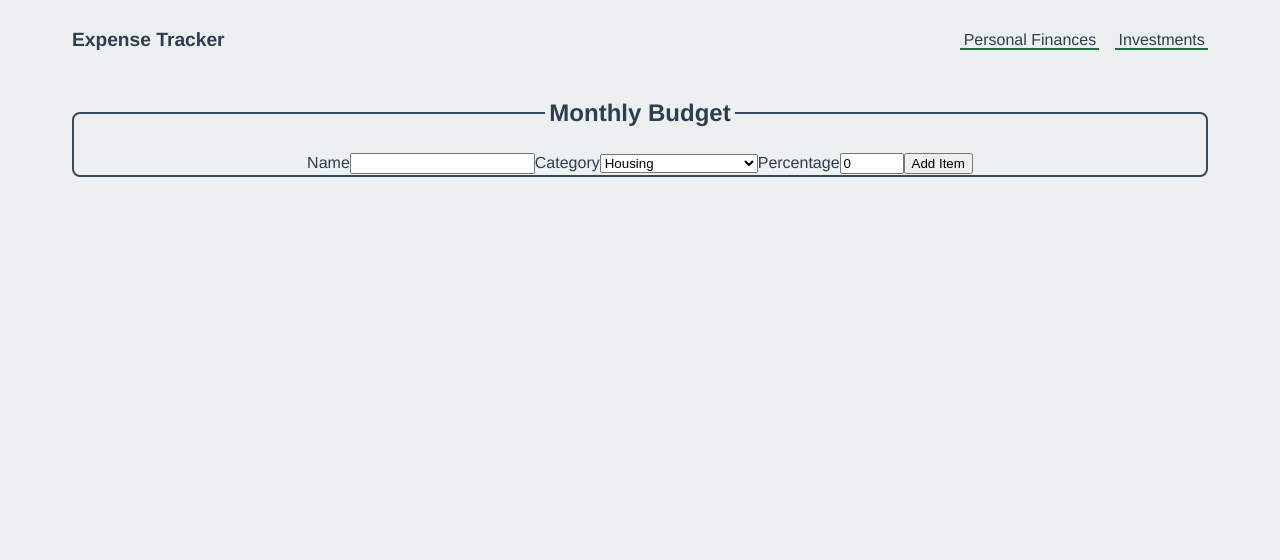
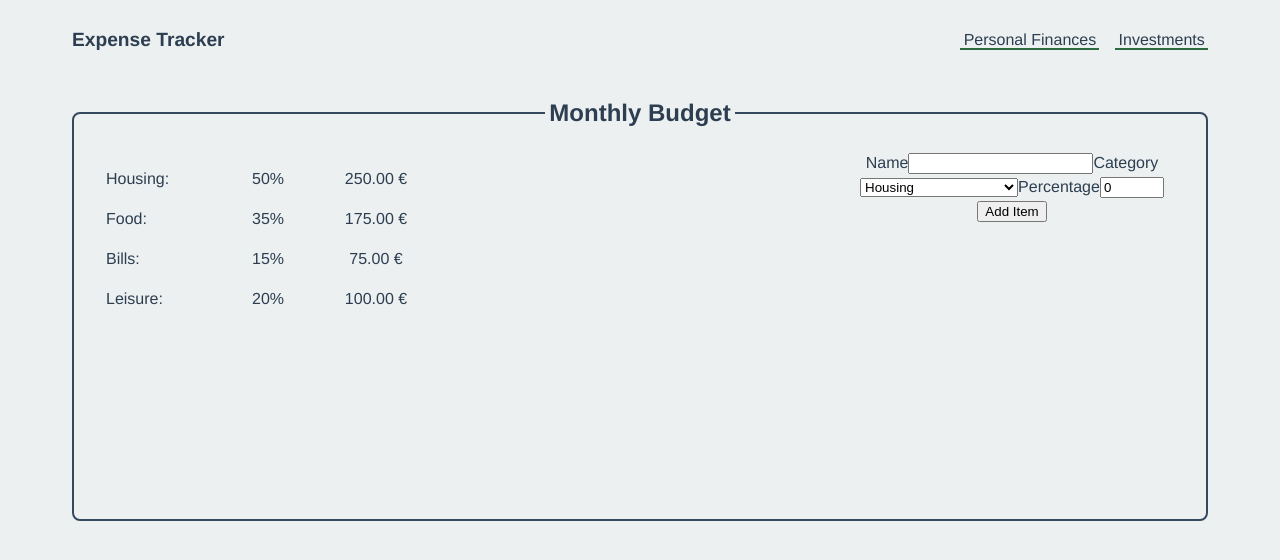
Before and after one commit to andrebarros7201/expense-tracker, a React (Vite) app: page /personal-finances in a window 1280 px wide. Shown: the top 560 px of the page. Built offline with nearby package versions, Linux system fonts and the light colour scheme.

Commit message:
display categories total percentages and total value

```diff
--- a/src/components/budget/Budget.jsx
+++ b/src/components/budget/Budget.jsx
@@ -3,6 +3,7 @@ import styles from "./budget.module.scss";
 import BudgetDistribution from "./components/budgetDistribution/BudgetDistribution.jsx";
 import BudgetTable from "./components/budgetTable/BudgetTable.jsx";
 import { createContext, useState } from "react";
+import BudgetAddItemForm from "./components/budgetAddItem/BudgetAddItemForm.jsx";
 
 export const BudgetContext = createContext(null);
 
@@ -11,17 +12,20 @@ const initialBudget = [
   { name: "Groceries", category: "Food", percentage: 25 },
   { name: "Utilities", category: "Bills", percentage: 15 },
   { name: "Entertainment", category: "Leisure", percentage: 20 },
+  { name: "Internet", category: "Housing", percentage: 10 },
+  { name: "Dining Out", category: "Food", percentage: 10 },
 ];
 
 const expenseCategories = [
   "Housing",
   "Utilities",
-  "Groceries",
+  "Food",
   "Transportation",
   "Insurance",
   "Healthcare",
   "Debt Payments",
-  "Entertainment",
+  "Bills",
+  "Leisure",
   "Dining Out",
   "Education",
   "Savings & Investments",
@@ -32,7 +36,7 @@ const expenseCategories = [
 ];
 
 export default function Budget() {
-  const [income, setIncome] = useState(0);
+  const [income, setIncome] = useState(500);
   const [budget, setBudget] = useState(initialBudget);
 
   const addBudgetItem = (newItem) => {
@@ -58,6 +62,7 @@ export default function Budget() {
   return (
     <BudgetContext.Provider
       value={{
+        income,
         budget,
         expenseCategories,
         addBudgetItem,
@@ -71,6 +76,7 @@ export default function Budget() {
         <div className={styles["budget__container"]}>
           <BudgetDistribution />
           <BudgetTable />
+          <BudgetAddItemForm />
         </div>
       </main>
     </BudgetContext.Provider>
--- a/src/components/budget/budget.module.scss
+++ b/src/components/budget/budget.module.scss
@@ -1,4 +1,6 @@
 .budget__container {
-  display: flex;
-  flex-flow: row nowrap;
+  display: grid;
+  grid-template-columns: repeat(3, 1fr);
+  grid-template-rows: repeat(2, 1fr);
+  gap: 1rem;
 }
--- a/src/components/budget/components/budgetDistribution/BudgetDistribution.jsx
+++ b/src/components/budget/components/budgetDistribution/BudgetDistribution.jsx
@@ -1,12 +1,36 @@
 import { useContext } from "react";
-import "../budget.module.scss";
+import styles from "./BudgetDistribution.module.scss";
 import PropTypes from "prop-types";
 import { BudgetContext } from "../../Budget.jsx";
 
 export default function BudgetDistribution() {
-  const { income, budget, handleIncomeChange } = useContext(BudgetContext);
+  const { budget, income, expenseCategories } = useContext(BudgetContext);
 
-  return <section></section>;
+  return (
+    <section className={styles["distribution"]}>
+      {expenseCategories.map((category) => {
+        const filteredBudget = budget.filter((x) => x.category === category);
+        return filteredBudget.length > 0 ? (
+          <div key={category} className={styles["distribution__category"]}>
+            <p>{category}:</p>
+            <p>
+              {filteredBudget.reduce((total, acc) => total + acc.percentage, 0)}
+              %
+            </p>
+            {parseFloat(
+              (filteredBudget.reduce(
+                (total, acc) => total + acc.percentage,
+                0,
+              ) /
+                100) *
+                income,
+            ).toFixed(2)}{" "}
+            €<p></p>
+          </div>
+        ) : null;
+      })}
+    </section>
+  );
 }
 
 BudgetDistribution.propTypes = {
--- a/src/components/budget/components/budgetDistribution/BudgetDistribution.module.scss
+++ b/src/components/budget/components/budgetDistribution/BudgetDistribution.module.scss
@@ -0,0 +1,18 @@
+.distribution {
+  display: grid;
+  flex-direction: column;
+  gap: 1rem;
+  padding: 1rem;
+}
+
+.distribution__category {
+  display: grid;
+  grid-template-columns: repeat(3, 1fr);
+  & > p {
+    margin: 0;
+  }
+
+  & > p:first-child {
+    text-align: left;
+  }
+}
--- a/src/components/budget/components/budgetTable/BudgetTable.jsx
+++ b/src/components/budget/components/budgetTable/BudgetTable.jsx
@@ -1,6 +1,5 @@
 import { useContext } from "react";
 import BudgetTableItem from "../budgetTableItem/BudgetTableItem.jsx";
-import BudgetAddItemForm from "../budgetAddItem/BudgetAddItemForm.jsx";
 import { BudgetContext } from "../../Budget.jsx";
 
 export default function BudgetTable() {
@@ -10,7 +9,6 @@ export default function BudgetTable() {
       {budget.map((item) => (
         <BudgetTableItem item={item} key={item.name} />
       ))}
-      <BudgetAddItemForm />
     </section>
   );
 }
```
